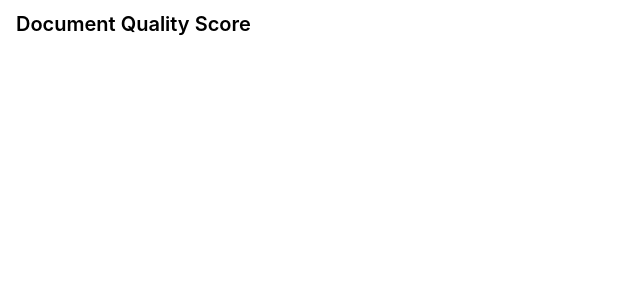
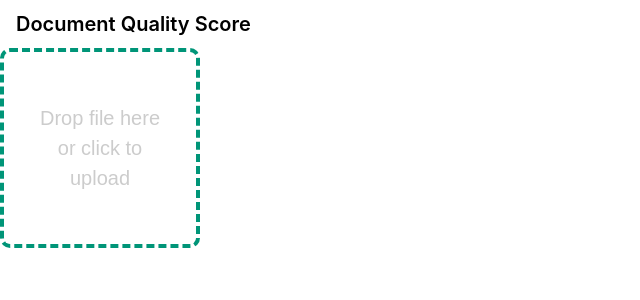
Before and after one commit to deepdarshan21/doc-quality-score, a Next.js app: page / in a window 1280 px wide. Shown: the top 300 px of the page, without its empty margins (0-640 px from the left). Built offline with nearby package versions, Linux system fonts and the light colour scheme.

Commit message:
feat: adddrop down
Signed-off-by: Deepdarshan <deepdarshan21@gmail.com>

```diff
--- a/pages/index.js
+++ b/pages/index.js
@@ -56,6 +56,21 @@ export default function Home() {
                     </a>
                 </div>
             </nav>
+
+            <div>
+                <div
+                    className="drop-zone"
+                    // onClick={handleClick}
+                    // onChange={handleOnChange}
+                    // onDragOver={handleDragOver}
+                    // onDrop={handleDrop}
+                    // onDragLeave={handleLeave}
+                    // onDragEnd={handleEnd}
+                >
+                    <span className="drop-zone__prompt">Drop file here or click to upload</span>
+                    <input type="file" name="myFile" className="drop-zone__input" />
+                </div>
+            </div>
         </div>
     );
 }
```
